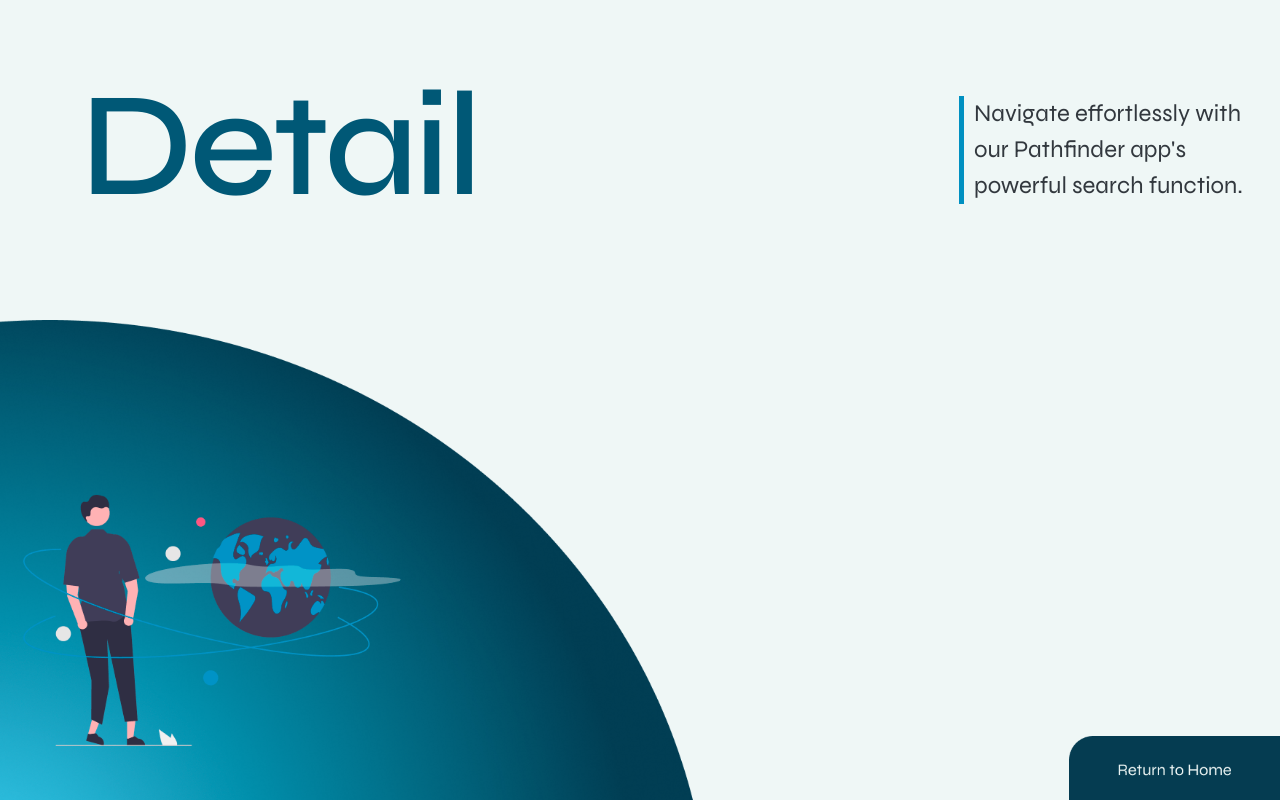
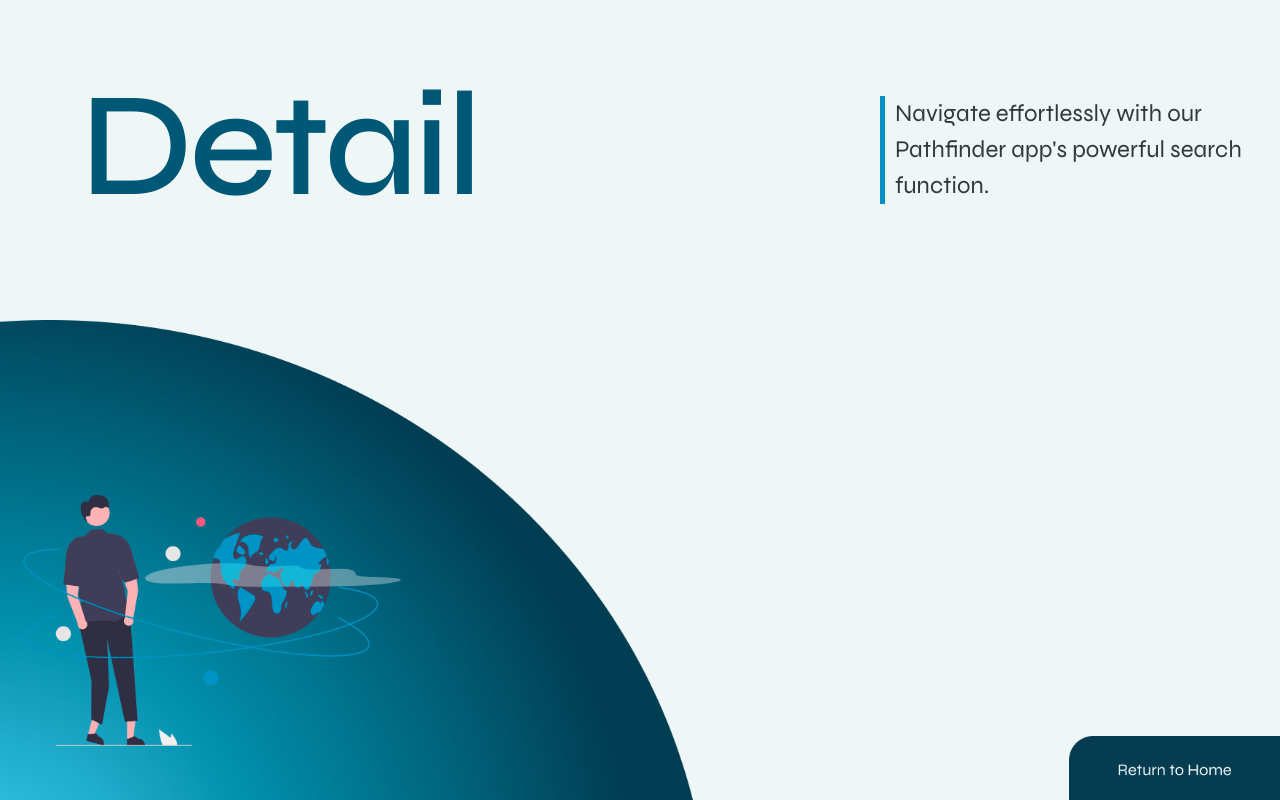
Before and after one commit to deepspace1000/pathfinder, a React (Vite) app in the folder frontend/: page /detail in a window 1280 px wide. Built offline with nearby package versions, Linux system fonts and the light colour scheme.

Commit message:
detail_page_v1.0

```diff
--- a/frontend/src/pages/DetailPage.tsx
+++ b/frontend/src/pages/DetailPage.tsx
@@ -59,7 +59,7 @@
   font-size: 24px;
   position: absolute;
   margin-top: 3rem;
-  margin-left: 30rem;
+  right: 0;
   padding-left: 10px;
   box-sizing: border-box;
   max-width: 25rem;
```
